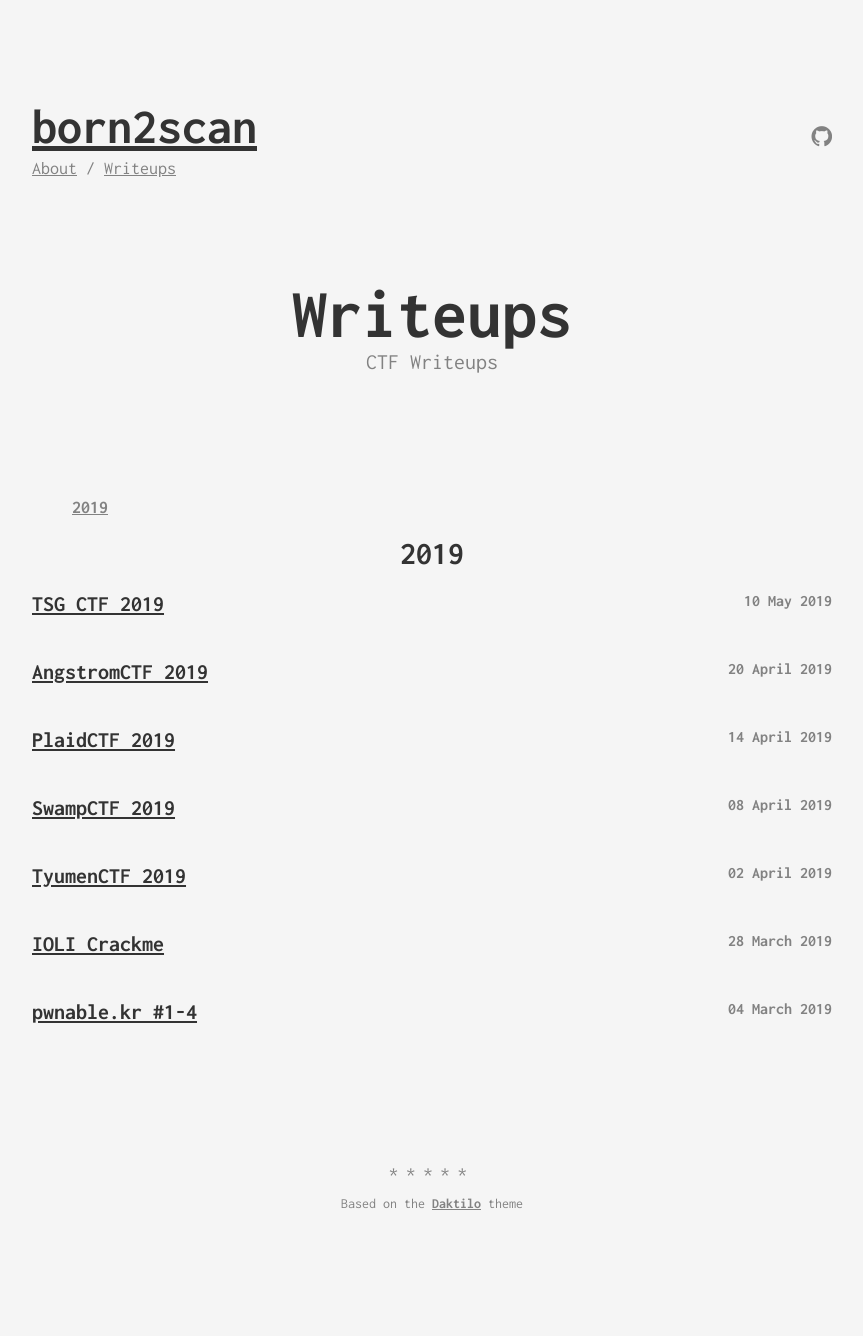
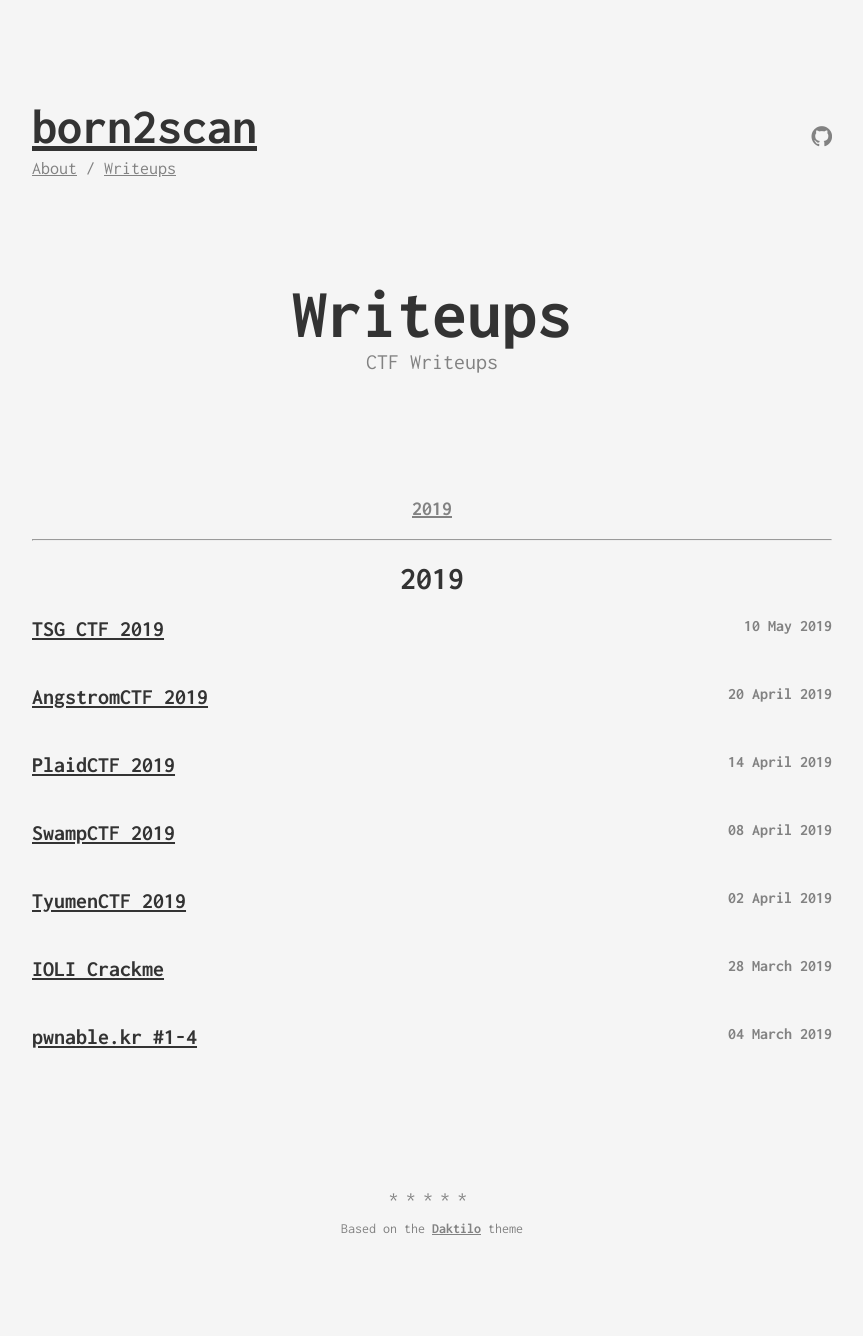
Before and after one commit to born2scan/born2scan.github.io, a Jekyll site: the page built from index.html, in a window 1280 px wide. Shown: the whole page, without its empty margins (208-1071 px from the left). Built offline with Jekyll 4.4.1, drawn with Linux system fonts in a browser that asks for light colours; before the commit the page ends 1311 px from its top, so only the background shows below that.

Commit message:
Fixed years jumplinks style

```diff
--- a/_sass/_default.scss
+++ b/_sass/_default.scss
@@ -129,8 +129,10 @@ strong {
         }
     }
 
+    text-align: center;
+    padding-left: 0px;
     list-style-type: none;
-    font-size: 18px;
+    font-size: 20px;
 }
 
 /* =Titles */
--- a/index.html
+++ b/index.html
@@ -13,6 +13,8 @@ sitemap:
     {% endfor %}
 </ul>
 
+<hr>
+
 <ul class="list-posts">
     {% assign postsByYear = site.posts | group_by_exp:"post", "post.date | date: '%Y'" %}
     {% for year in postsByYear %}
```
